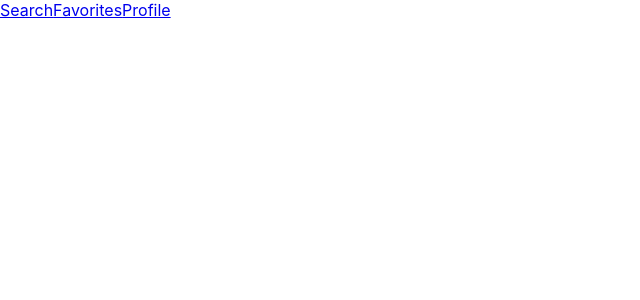
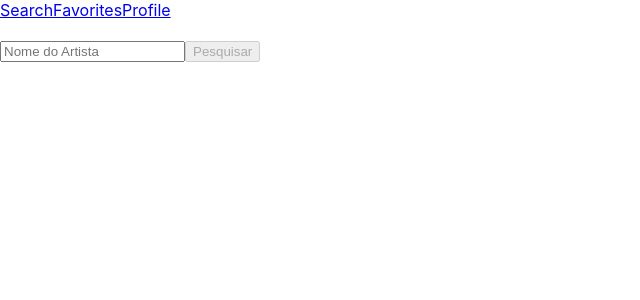
Before and after one commit to xmatheuspereira/TrybeTunes, a React (Create React App) app: page /search in a window 1280 px wide. Shown: the top 300 px of the page, without its empty margins (0-640 px from the left). Built offline with nearby package versions, Linux system fonts and the light colour scheme.

Commit message:
Requisito 5 OK

```diff
--- a/src/pages/Search.jsx
+++ b/src/pages/Search.jsx
@@ -2,10 +2,37 @@ import React from 'react';
 import Header from '../components/Header';
 
 class Search extends React.Component {
+  state = {
+    isDisabled: true,
+  }
+
+  minCharValidation = ({ target: { value } }) => {
+    const minChar = 2;
+    this.setState({
+      isDisabled: value.length < minChar,
+    });
+  };
+
   render() {
+    const { isDisabled } = this.state;
+
     return (
       <div data-testid="page-search">
         <Header />
+        <br />
+        <input
+          type="search"
+          data-testid="search-artist-input"
+          placeholder="Nome do Artista"
+          onChange={ this.minCharValidation }
+        />
+        <button
+          type="button"
+          data-testid="search-artist-button"
+          disabled={ isDisabled }
+        >
+          Pesquisar
+        </button>
       </div>
     );
   }
```
